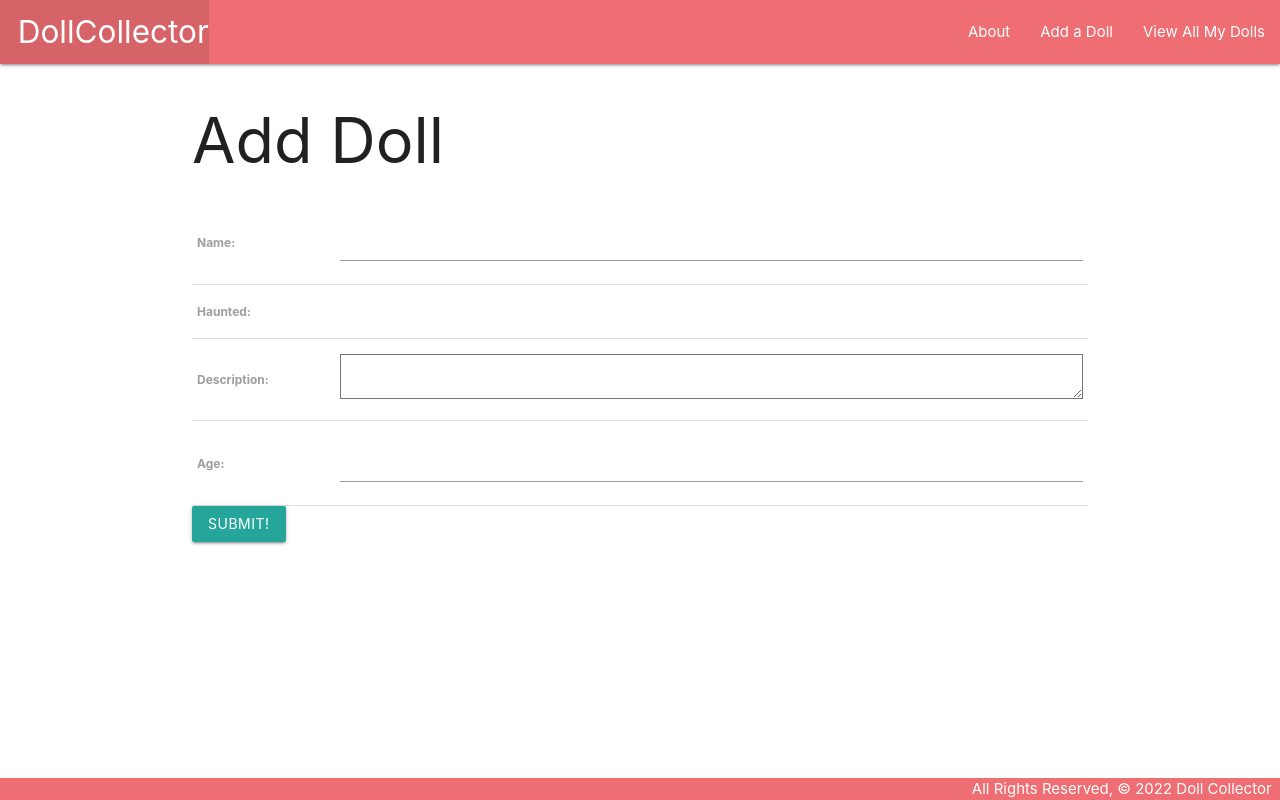
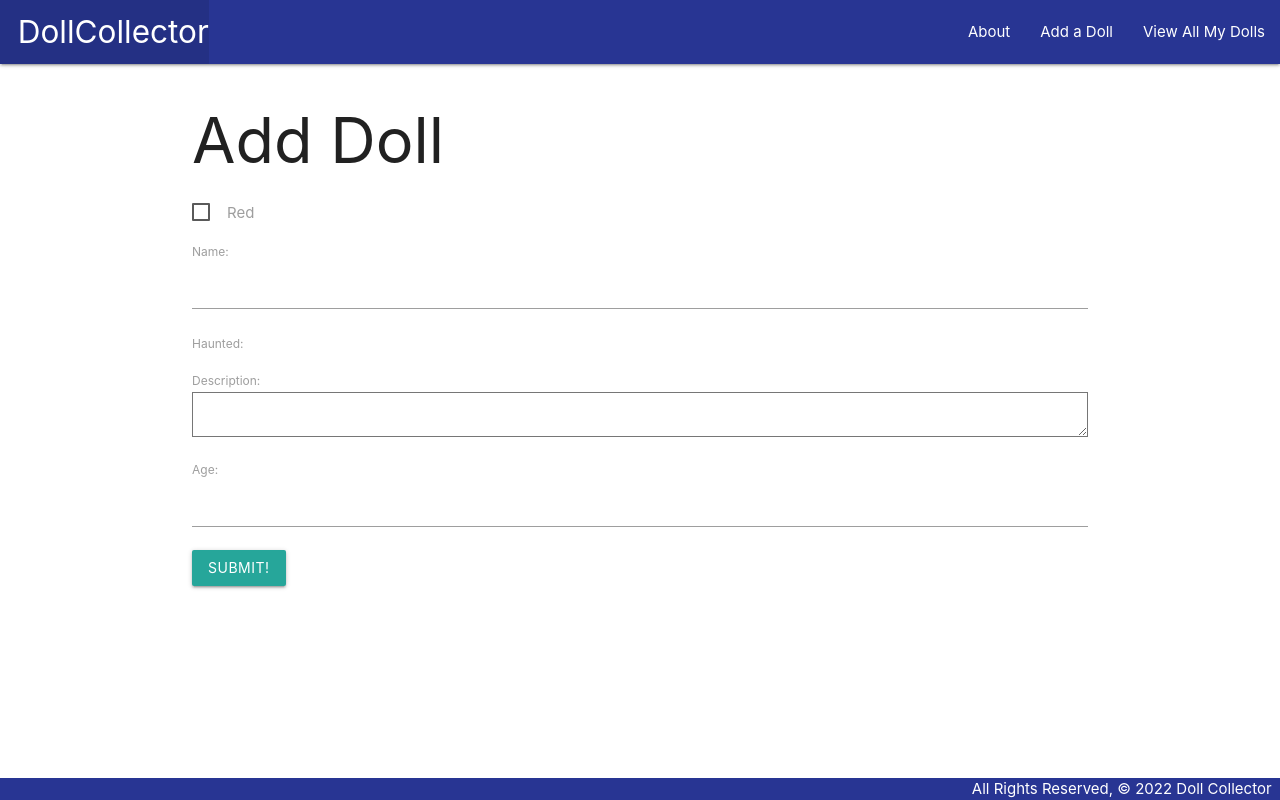
Before and after one commit to philkatie/doll-collector, a Django app: page /dolls/create/ in a window 1280 px wide. Run offline with Django 4.2, Linux system fonts and the light colour scheme.

Commit message:
figured out w matt that my checkbox isn't showing up bc materialize hates me (also a span tag)

```diff
--- a/main_app/static/css/style.css
+++ b/main_app/static/css/style.css
@@ -2,13 +2,19 @@ body {
     display: flex;
     min-height: 100vh;
     flex-direction: column;
-  }
+}
 
-  main {
+main {
     flex: 1 0 auto;
-  }
+}
 
-  footer.page-footer {
+footer.page-footer {
     padding-top: 0;
     text-align: right;
-  }
+}
+
+input[type=checkbox] {
+    visibility: visible;
+    border-color: black;
+    border-width: 4px;
+}
--- a/main_app/templates/base.html
+++ b/main_app/templates/base.html
@@ -13,7 +13,7 @@
 <body>
   <header class="navbar-fixed">
     <nav>
-      <div class="nav-wrapper">
+      <div class="nav-wrapper indigo darken-3">
         <ul>
           <li><a href="/" class="left brand-logo">&nbsp;&nbsp;DollCollector</a></li>
         </ul>
@@ -29,7 +29,7 @@
     {% block content %}
     {% endblock %}
   </main>
-  <footer class="page-footer">
+  <footer class="page-footer indigo darken-3">
     <div class="right">All Rights Reserved, &copy; 2022 Doll Collector &nbsp;</div>
   </footer>
 </body>
--- a/main_app/templates/dolls/index.html
+++ b/main_app/templates/dolls/index.html
@@ -11,9 +11,9 @@
                 <p>Age: {{ doll.age }}</p>
                 <p>Description: {{ doll.description }}</p>
                 {% if doll.haunted == True %}
-                <p>This doll is haunted.</p>
+                    <p>This doll is haunted.</p>
                 {% else %}
-                <p>This doll is currently not haunted.</p>
+                    <p>This doll is currently not haunted.</p>
                 {% endif %}
             </div>
         </div>
--- a/main_app/templates/main_app/doll_form.html
+++ b/main_app/templates/main_app/doll_form.html
@@ -8,11 +8,19 @@
     {% endif %}
   <!-- Leaving the action empty makes the form post to the same url used to display it -->
   <form action="" method="post">
+    <p>
+        <label>
+          <input type="checkbox" />
+          <span>Red</span>
+        </label>
+    </p>
     <!-- Django requires the following for security purposes -->
     {% csrf_token %}
+    <!-- {{ form }} -->
+    {{ form.as_p }}
     <table>
       <!-- Render the inputs inside of <tr>s & <td>s -->
-      {{ form.as_table }}
+      <!-- {{ form.as_table }} -->
     </table>
     <input type="submit" value="Submit!" class="btn">
   </form>
```
